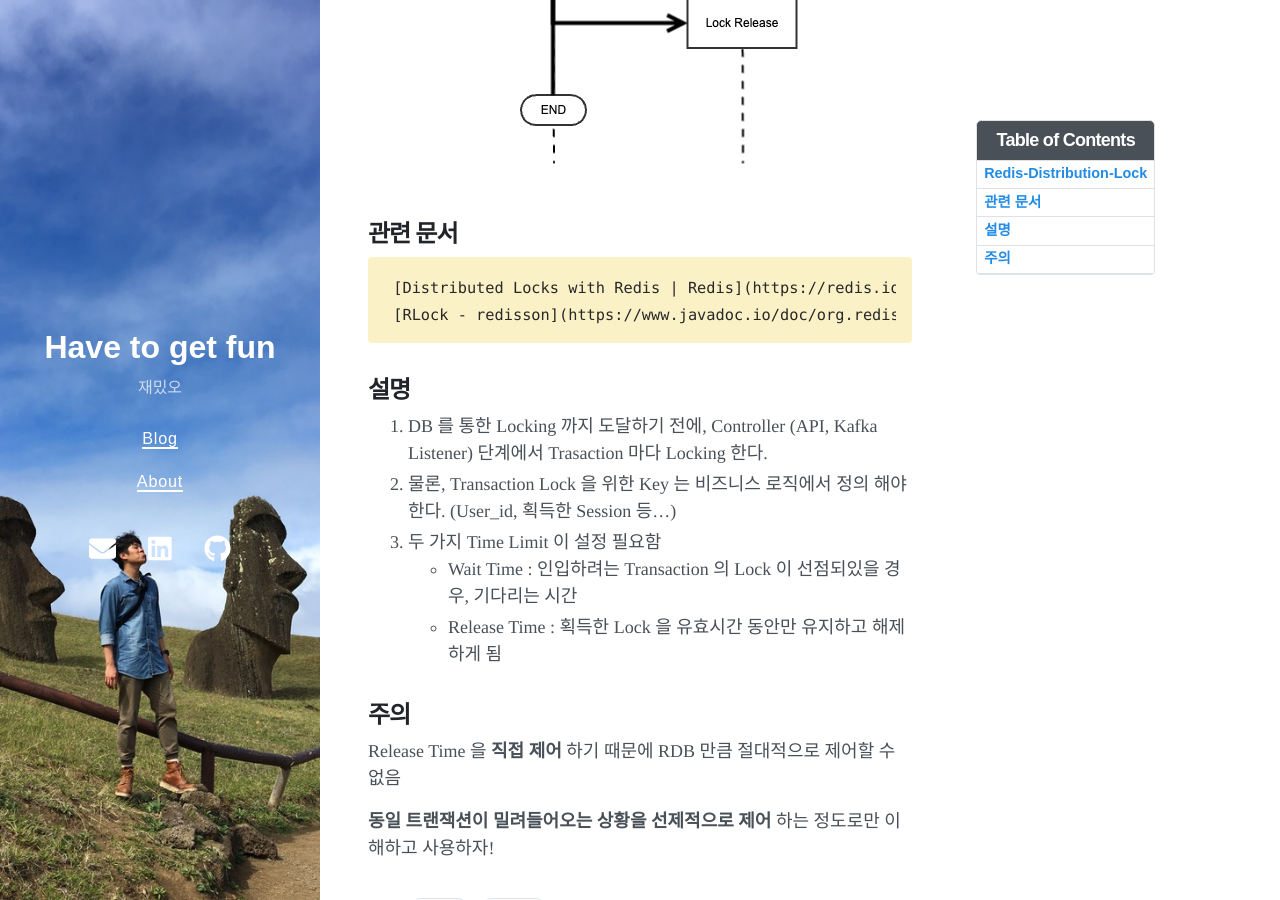
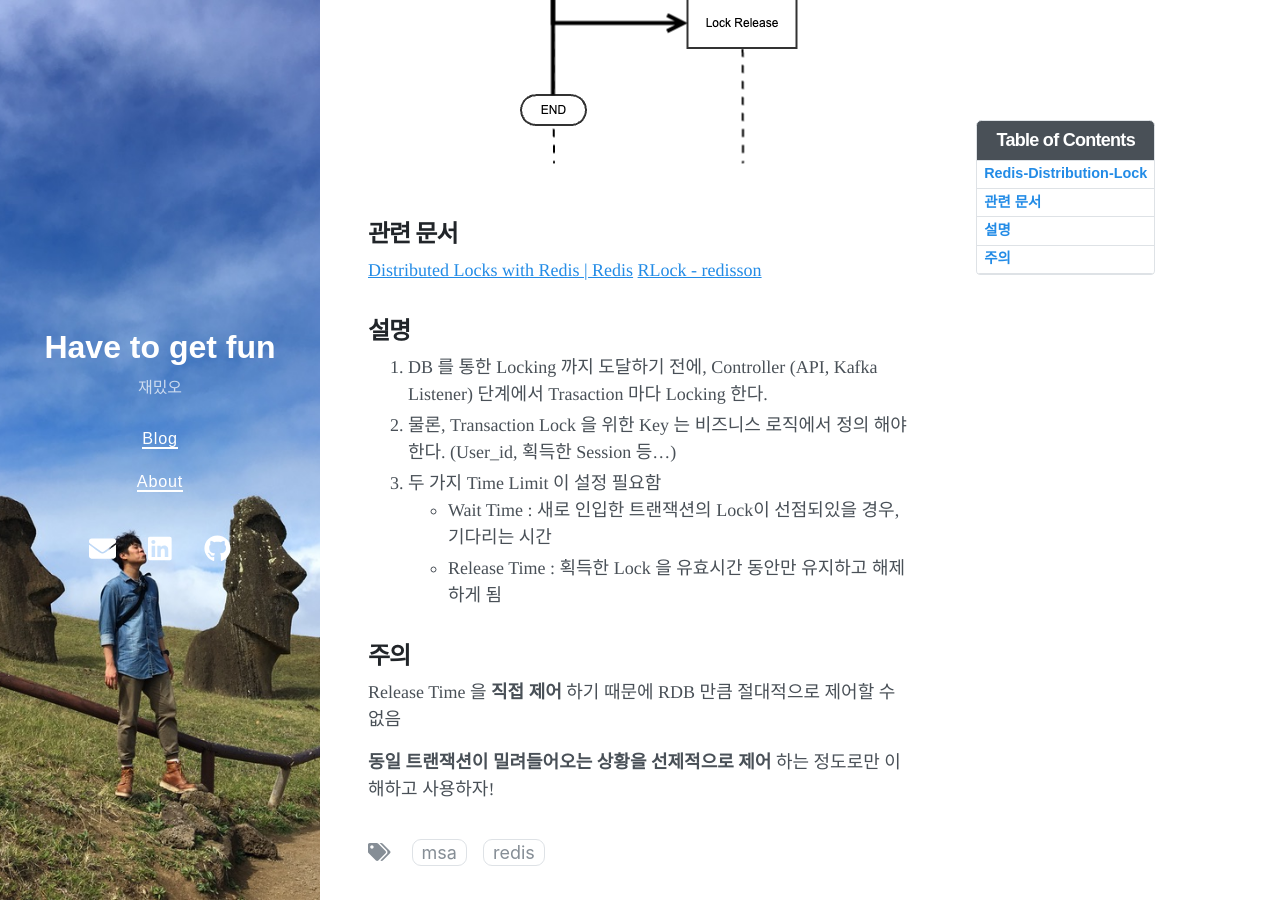
Before and after one commit to LeeJyeon/LeeJyeon.github.io, a Jekyll site: the page built from _posts/MSA/2022-08-22-Redis-Distribution-Lock.md, in a window 1280 px wide and 900 px high, scrolled down 1069 px. Built offline with Jekyll 4.4.1, drawn with Linux system fonts in a browser that asks for light colours; nearby versions of some CDN libraries.

Commit message:
redis post

```diff
--- a/_posts/MSA/2022-08-22-Redis-Distribution-Lock.md
+++ b/_posts/MSA/2022-08-22-Redis-Distribution-Lock.md
@@ -19,15 +19,15 @@ comment: true
 ![Redis-Lock](/assets/img/Transaction Lock-Redis.png)
 
 ## 관련 문서
-	 [Distributed Locks with Redis | Redis](https://redis.io/docs/reference/patterns/distributed-locks/)
-	 [RLock - redisson](https://www.javadoc.io/doc/org.redisson/redisson/2.8.2/org/redisson/api/RLock.html)
+[Distributed Locks with Redis | Redis](https://redis.io/docs/reference/patterns/distributed-locks/)
+[RLock - redisson](https://www.javadoc.io/doc/org.redisson/redisson/2.8.2/org/redisson/api/RLock.html)
 
 ## 설명
 
 1. DB 를 통한 Locking 까지 도달하기 전에, Controller (API, Kafka Listener) 단계에서 Trasaction 마다 Locking 한다.
 2. 물론, Transaction Lock 을 위한 Key 는 비즈니스 로직에서 정의 해야한다. (User_id, 획득한 Session 등…)
 3. 두 가지 Time Limit 이 설정 필요함
--  Wait Time : 인입하려는 Transaction 의 Lock 이 선점되있을 경우, 기다리는 시간
+- Wait Time : 새로 인입한 트랜잭션의 Lock이 선점되있을 경우, 기다리는 시간
 - Release Time : 획득한 Lock 을 유효시간 동안만 유지하고 해제하게 됨
 
 ## 주의
```
